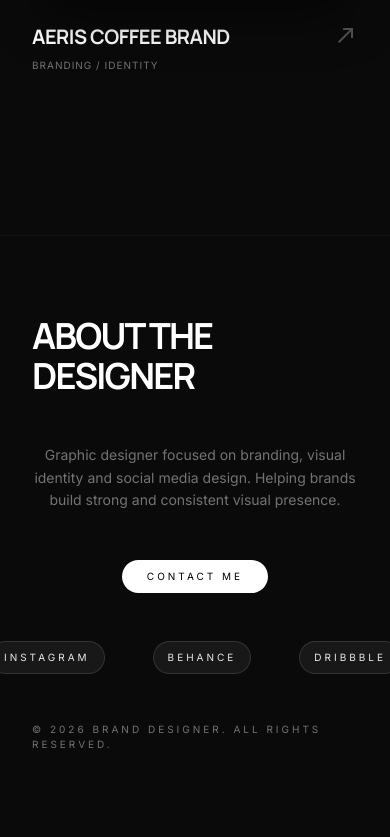
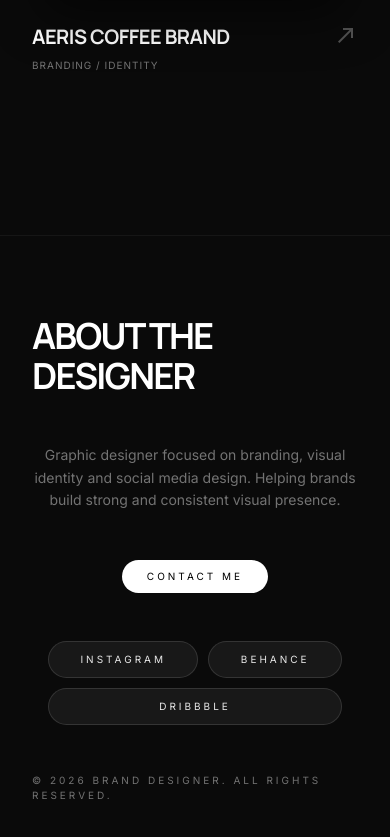
Before and after one commit to mondirdf/Graphic-designer-portfolio-, a React (Vite) app: page / in a window 390 px wide. Shown: the part 4221-5058 px from the top of the page. Built offline with nearby package versions, Linux system fonts and the light colour scheme.

Commit message:
Fix mobile responsiveness for social links

```diff
--- a/src/App.jsx
+++ b/src/App.jsx
@@ -263,7 +263,7 @@ function App() {
           >
             Contact Me
           </a>
-          <div className="flex gap-12">
+          <div className="social-container flex gap-12">
             <a
               className="social-link text-[10px] uppercase tracking-[0.3em]"
               href="https://www.instagram.com/"
--- a/src/styles/globals.css
+++ b/src/styles/globals.css
@@ -93,3 +93,21 @@ body {
   transform: scale(0.96);
   opacity: 0.8;
 }
+
+@media (max-width: 768px) {
+  .social-container {
+    display: flex;
+    flex-wrap: wrap;
+    justify-content: center;
+    gap: 10px;
+    padding: 0 16px;
+  }
+
+  .social-link {
+    flex: 1 1 auto;
+    text-align: center;
+    min-width: 110px;
+    padding: 10px 16px;
+    white-space: nowrap;
+  }
+}
```
